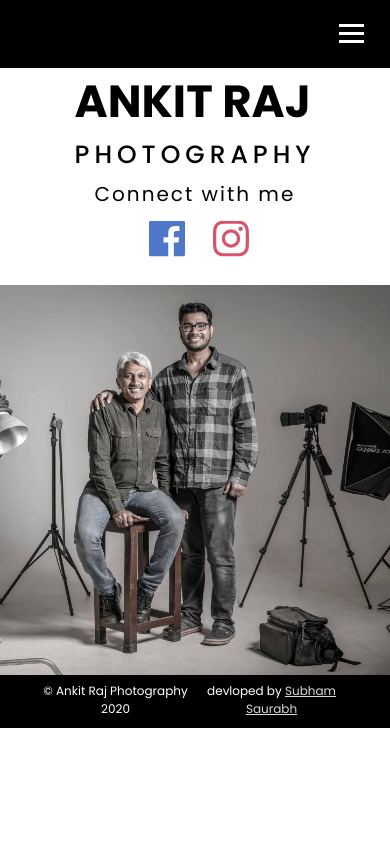
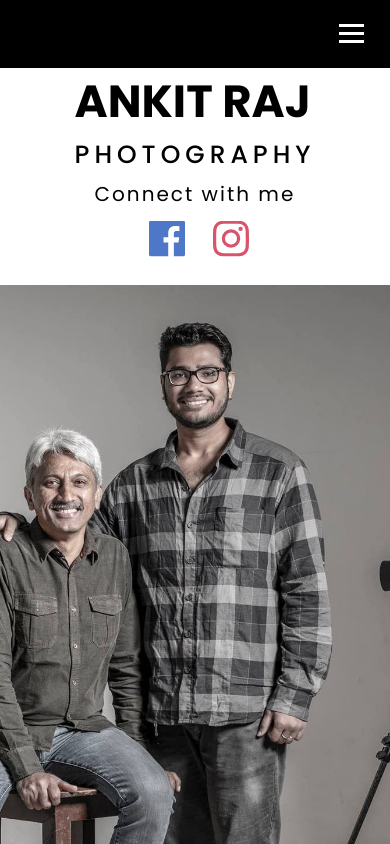
Before and after one commit to saurabhsubham113/Photography-portfolio, a React (Create React App) app: page / in a window 390 px wide. Shown: the top 844 px of the page. Built offline with nearby package versions, Linux system fonts and the light colour scheme.

Commit message:
Home mobile

```diff
--- a/src/components/pages/About/about.scss
+++ b/src/components/pages/About/about.scss
@@ -1,7 +1,6 @@
 .about {
   width: 76%;
   height: 100vh;
-  overflow: auto;
 
   &-container {
     display: block;
@@ -29,9 +28,7 @@
   .about {
     width: 76%;
     height: auto;
-    // overflow: auto;
     &-container {
-      // flex-direction: column;
       display: block;
       gap: 2rem;
     }
--- a/src/components/pages/Home/home.scss
+++ b/src/components/pages/Home/home.scss
@@ -1,10 +1,10 @@
 .home {
   width: auto;
-  height: 100%;
+  height: auto;
   img {
     margin-bottom: -1rem;
     width: 100%;
-    height: 100%;
+    height: 100vh;
     object-fit: cover;
     object-position: top;
   }
```
